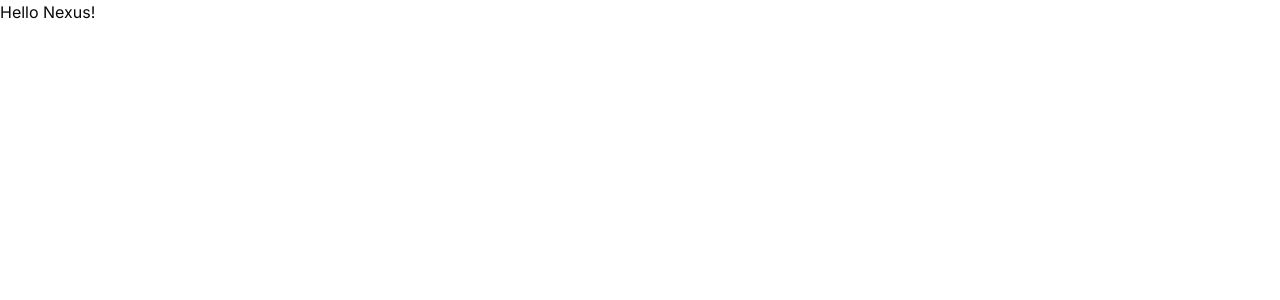
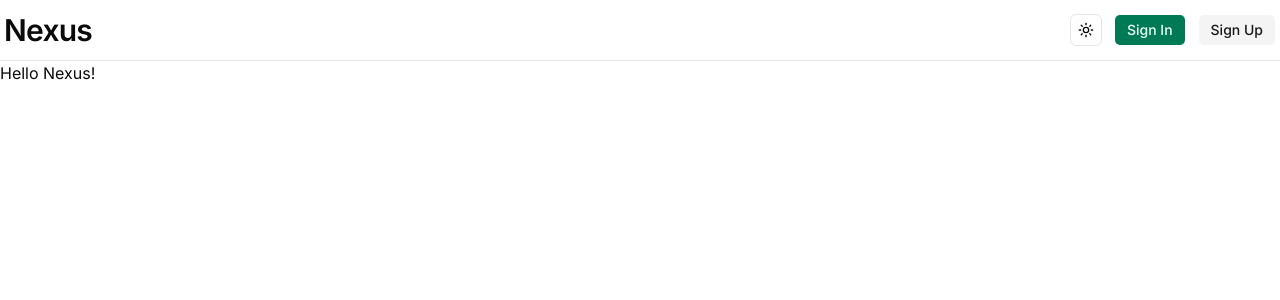
Before and after one commit to 0xSlayver/Nexus, a Next.js app: page / in a window 1280 px wide. Shown: the top 300 px of the page. Built offline with nearby package versions, Linux system fonts and the light colour scheme.

Commit message:
adding the theme provider in the layout & the header

```diff
--- a/src/app/layout.tsx
+++ b/src/app/layout.tsx
@@ -1,39 +1,49 @@
-import type { Metadata } from 'next';
-import { Geist, Geist_Mono, Inter } from 'next/font/google';
-import './globals.css';
-import { cn } from '@/lib/utils';
+import type { Metadata } from "next";
+import { Geist, Geist_Mono, Inter } from "next/font/google";
+import "./globals.css";
+import { cn } from "@/lib/utils";
+import Header from "@/components/layout/public/Header";
+import ThemeProvider from "@/components/theme/theme-provider";
+import { Separator } from "@base-ui/react";
 
-const inter = Inter({ subsets: ['latin'], variable: '--font-sans' });
+const inter = Inter({ subsets: ["latin"], variable: "--font-sans" });
 
 const geistSans = Geist({
-  variable: '--font-geist-sans',
-  subsets: ['latin'],
+  variable: "--font-geist-sans",
+  subsets: ["latin"],
 });
 
 const geistMono = Geist_Mono({
-  variable: '--font-geist-mono',
-  subsets: ['latin'],
+  variable: "--font-geist-mono",
+  subsets: ["latin"],
 });
 
 export const metadata: Metadata = {
-  title: 'Nexus',
-  description: 'All in one - Task, Team & Project Management.',
+  title: "Nexus",
+  description: "All in one - Task, Team & Project Management.",
 };
 
-export default function RootLayout({ children }: LayoutProps<'/'>) {
+export default function RootLayout({ children }: LayoutProps<"/">) {
   return (
     <html
-      lang='en'
+      suppressHydrationWarning
+      lang="en"
       className={cn(
-        'h-full',
-        'antialiased',
+        "h-full",
+        "antialiased",
         geistSans.variable,
         geistMono.variable,
-        'font-sans',
+        "font-sans",
         inter.variable,
       )}
     >
-      <body>{children}</body>
+      <body className="container m-auto">
+        <ThemeProvider>
+          <Header />
+          <Separator />
+          {children}
+        </ThemeProvider>
+      </body>
     </html>
   );
 }
--- /dev/null
+++ b/src/components/layout/public/Header.tsx
@@ -0,0 +1,43 @@
+import ThemeSwitcher from "@/components/theme/theme-switcher";
+import { buttonVariants } from "@/components/ui/button";
+import Logo from "@/components/ui/Logo";
+import { signInPath, signUpPath } from "@/paths";
+import Link from "next/link";
+
+function Header() {
+  return (
+    <header className="border-b">
+      <div className="mx-1 flex items-center justify-between py-3">
+        <Logo />
+
+        <div className="flex items-center gap-3">
+          <ThemeSwitcher />
+
+          <nav aria-label="Account navigation">
+            <ul className="flex gap-3">
+              <li>
+                <Link
+                  href={signInPath()}
+                  className={buttonVariants({ variant: "default" })}
+                >
+                  Sign In
+                </Link>
+              </li>
+
+              <li>
+                <Link
+                  href={signUpPath()}
+                  className={buttonVariants({ variant: "secondary" })}
+                >
+                  Sign Up
+                </Link>
+              </li>
+            </ul>
+          </nav>
+        </div>
+      </div>
+    </header>
+  );
+}
+
+export default Header;
--- /dev/null
+++ b/src/components/ui/Logo.tsx
@@ -0,0 +1,15 @@
+import { homePath } from "@/paths";
+import Link from "next/link";
+
+function Logo() {
+  return (
+    <Link
+      href={homePath()}
+      className="text-3xl font-semibold tracking-tight transition-opacity hover:opacity-85"
+    >
+      Nexus
+    </Link>
+  );
+}
+
+export default Logo;
```
Also changed, not shown: 1 other file (tests, documents, lock files or other folders).
